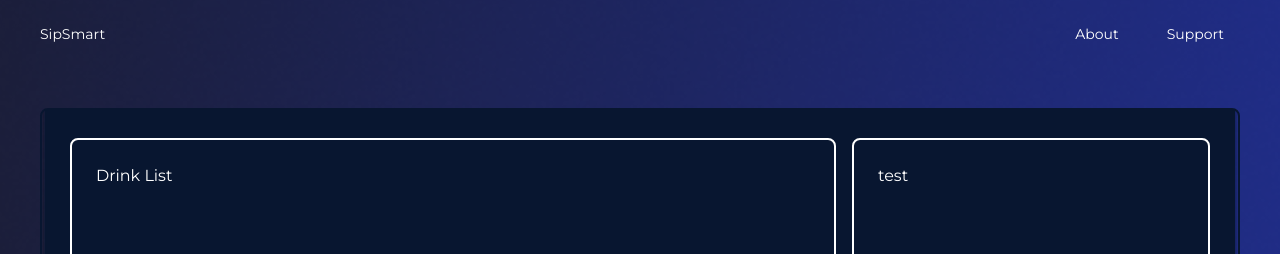
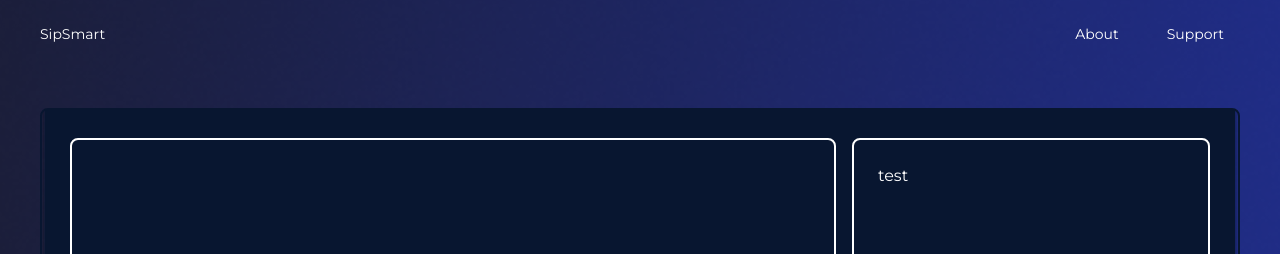
Before and after one commit to josephsookim/alcoholtracker, a Next.js app in the folder alc-tracker/: page /tracker in a window 1280 px wide. Shown: the top 254 px of the page. Built offline with nearby package versions, Linux system fonts and the light colour scheme.

Commit message:
:art: Remove unnecessary header line.

```diff
--- a/alc-tracker/src/app/components/tracker/DrinkList.tsx
+++ b/alc-tracker/src/app/components/tracker/DrinkList.tsx
@@ -6,7 +6,6 @@ const DrinkList = () => {
 
   return (
     <div>
-      <h2>Drink List</h2>
       <ul>
         {drinks.map((drink, index) => (
           <li key={index}>
```
